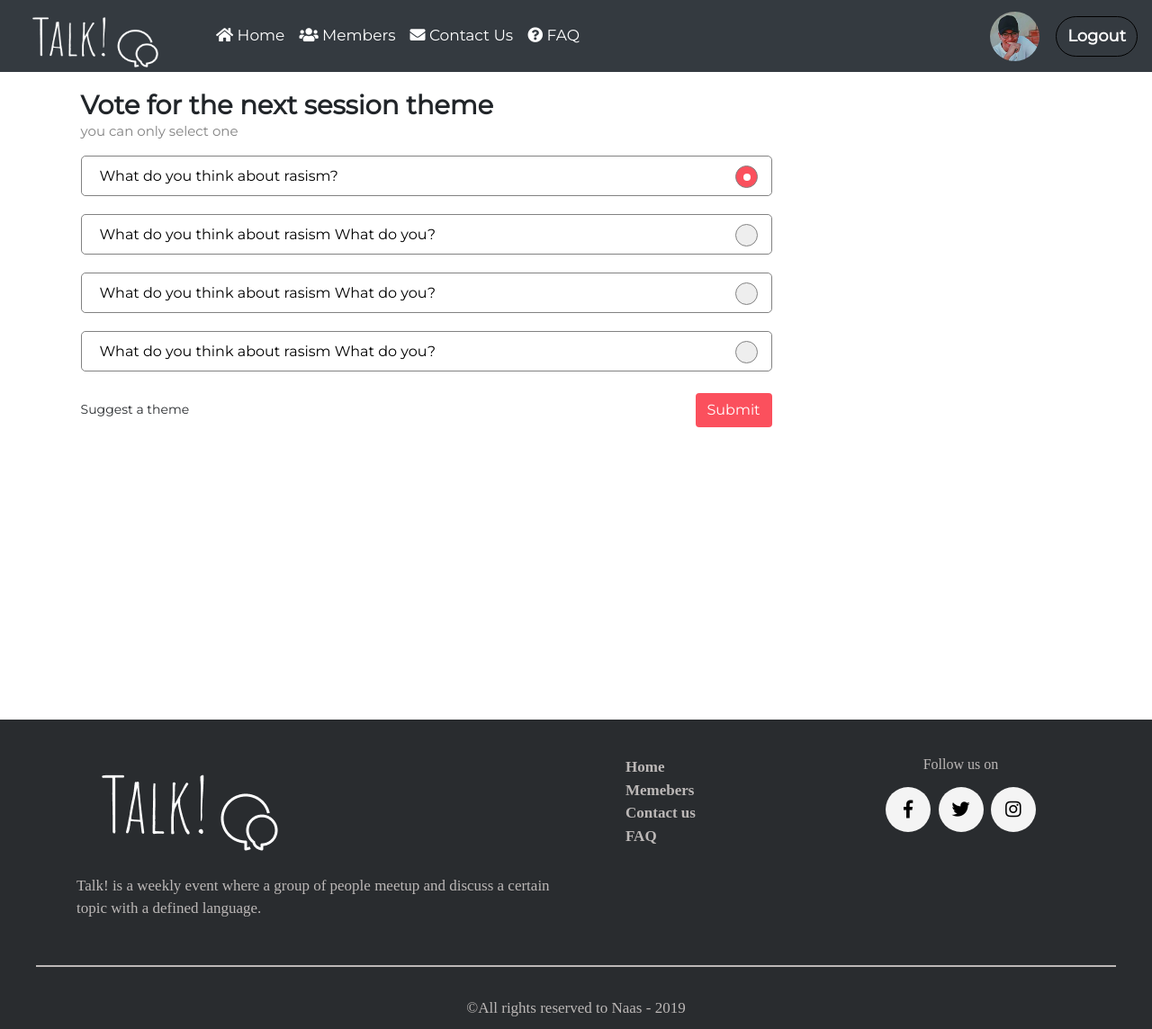
After one commit to aminekhiati/Talk-WebSite, a Django app: template Main/templates/Main/home.html in a window 1280 px wide. The commit adds this page. Shown: the whole page at 90% size. Run offline with Django 3.2, Linux system fonts and the light colour scheme; the template is opened without the code that fills it, so the values that code supplies are empty; some libraries are stand-ins or nearby versions.

Commit message:
home page html instead of edge

```diff
--- /dev/null
+++ b/Main/templates/Main/home.html
@@ -0,0 +1,158 @@
+<!DOCTYPE html>
+<html>
+
+<head>
+
+	<meta charset="utf-8">
+	<meta http-equiv="X-UA-Compatible" content="IE=edge">
+	<meta name="viewport" content="width=device-width, initial-scale=1">
+	<link rel="icon" type="image/png" href="../../static/images/favicon.png" />
+
+	<title>Talk!</title>
+	<!--  Bootstrap (to be replaced with CDN link) -->
+	<link rel="stylesheet" href="../../static/css/bootstrap.min.css">
+		<!--  animate css (to be replaced with CDN link) -->
+		<link rel="stylesheet" href="../../static/css/animate.css">
+	<!-- Normal css -->
+	<link rel="stylesheet" href="../../static/css/main.css">
+
+	<!-- Font awesome (for icons)-->
+	<link rel="stylesheet"
+		href="https://use.fontawesome.com/releases/v5.5.0/css/all.css"
+		integrity="sha384-B4dIYHKNBt8Bc12p+WXckhzcICo0wtJAoU8YZTY5qE0Id1GSseTk6S+L3BlXeVIU"
+	crossorigin="anonymous">
+</head>
+
+<body>
+
+
+
+	<nav class="navbar navbar-expand-md navbar-dark bg-dark navbar-fixed-top navbar_profile">
+
+
+  	<a class="navbar-brand" id="logo" href="/">
+    	<img src="../../static/images/Logo.png" width="160" height="70" class="d-inline-block align-top" alt="">
+  	</a>
+
+  <button class="navbar-toggler navbar-dark" type="button" data-toggle="collapse" data-target="#navbarNav" aria-controls="navbarNav" aria-expanded="false" aria-label="Toggle navigation">
+  	<span class="navbar-toggler-icon"></span>
+  </button>
+  <div class="collapse navbar-collapse" id="navbarNav">
+
+
+  	<!--Home/About/contact us list -->
+    <ul class="navbar-nav ">
+      <li class="nav-item active">
+        <a class="nav-link" href="/"><i class="fas fa-home"></i>&nbsp;Home</a>
+      </li>
+      <li class="nav-item">
+        <a class="nav-link" href="#"><i class="fa fa-users"></i>&nbsp;Members</a>
+      </li>
+      <li class="nav-item">
+        <a class="nav-link" href="#"><i class="fas fa-envelope"></i>&nbsp;Contact Us</a>
+			</li>
+			<li class="nav-item">
+        <a class="nav-link" href="#"><i class="fa fa-question-circle"></i>&nbsp;FAQ</a>
+      </li>
+    </ul>
+
+
+    <!-- Sign in/up list (special style)-->
+    <ul class="navbar-nav ml-auto">
+      <li class="nav-item active">
+        <a class="nav-link" href="#"><img src="../../static/images/Mounir_photo.png" id="profile_pic"></a>
+      </li>
+      <li class="nav-item">
+        <a class="nav-link" href="#" id="Logout">Logout</a>
+      </li>
+  	</ul>
+
+
+  </div>
+</nav>
+
+<form id="vote">
+    <h1>Vote for the next session theme</h1>
+    <p>you can only select one</p>
+    <ul>
+        <li class="vote_choice activeV">
+            <p>What do you think about rasism?</p>
+            <label class="container-chk">
+                <input type="radio" checked="checked" name="radio">
+                <span class="checkmark"></span>
+            </label>
+        </li>
+        <li class="vote_choice">
+            <p>What do you think about rasism What do you?</p>
+            <label class="container-chk">
+                <input type="radio" name="radio">
+                <span class="checkmark"></span>
+            </label>
+        </li>
+        <li class="vote_choice">
+            <p>What do you think about rasism What do you?</p>
+            <label class="container-chk">
+                <input type="radio" name="radio">
+                <span class="checkmark"></span>
+            </label>
+        </li>
+        <li class="vote_choice">
+            <p>What do you think about rasism What do you?</p>
+            <label class="container-chk">
+                <input type="radio" name="radio">
+                <span class="checkmark"></span>
+            </label>
+        </li>
+        <li>
+            <a href="">Suggest a theme</a>
+            <input type="submit" class="btn" id="submit_vote" value="Submit">
+        </li>
+    </ul>
+</form>
+
+<footer>
+    <div class="container">
+        <div class="row">
+            <div class="col-md-6">
+                <a href="/">
+                    <img src="/images/Logo.png" class="logo" />
+                    <br>
+                </a><br>
+                <p>
+                    Talk! is a weekly event where a group of people
+                    meetup and discuss a certain topic with a defined language.
+                </p>
+                <br>
+            </div>
+            <div class="col-md-3">
+                <ul>
+                    <li><a href="#">Home</a></li>
+                    <li><a href="#">Memebers</a></li>
+                    <li><a href="#">Contact us</a></li>
+                    <li><a href="#">FAQ</a></li>
+                </ul>
+            </div>
+            <div class="col-md-3">
+                <h6 align="center">Follow us on</h6>
+                <div class="social-media-icons">
+                        <a href="https://www.facebook.com/"><i class="fab fa-facebook-f"></i></a>
+                        <a href="https://www.instagram.com/"><i class="fab fa-twitter"></i></a>
+                        <a href="https://www.twitter.com/"><i class="fab fa-instagram"></i></a>
+                </div>
+            </div>
+        </div>
+    </div>
+    <hr>
+    <p align="center">&copy;All rights reserved to Naas - 2019</p>
+</footer>
+<!-- Importing needed scripts -->
+<!-- jQuery library (replace with CDN link)-->
+<script src="/js/jquery.min.js"></script>
+<!-- Bootstrap (replace with CDN link)-->
+<script src="/js/bootstrap.min.js"></script>
+<!-- main js file -->
+<script src="/js/main.js"></script>
+
+</body>
+
+</html>
```
Also changed, not shown: Main/templates/Main/add.html (added, +139 -0 lines), Main/templates/Main/profile.html (+11 -11 lines).
